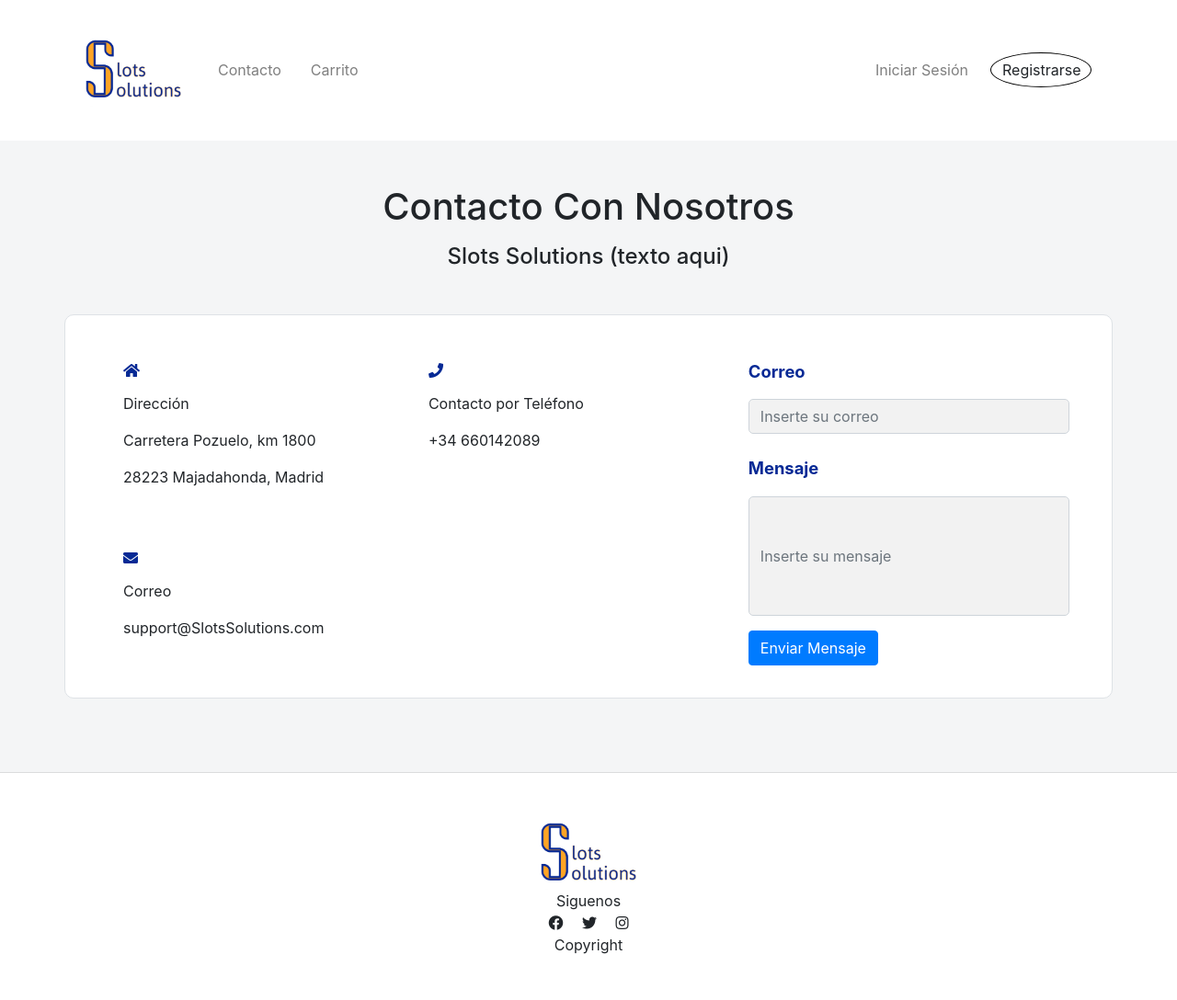
After one commit to cllueca/warehousewars, a Django app: page /contacto/ in a window 1280 px wide. The commit adds this page. Shown: the whole page at 92% size. Run offline with Django 4.2, Linux system fonts and the light colour scheme; some libraries are stand-ins or nearby versions.

Commit message:
Creacion de pag de contacto y grid de inicio

```diff
--- /dev/null
+++ b/ecommerce/templates/ecommerce/contacto.html
@@ -0,0 +1,52 @@
+{% extends "main.html" %}
+{% block content %}
+<section class="color-grey">
+    <div class="container text-center pt-5">
+        <h1>Contacto Con Nosotros</h1>
+        <h4 class="mt-3 mb-5">Slots Solutions (texto aqui)</h4>
+    </div>
+
+    <div class="container bg-light border mt-4">
+        <div class="row">
+            <div class="col-7 mt-5 ml-5">
+                <div class="row mb-5">
+                    <div class="col-6">
+                        <div>
+                            <i class="fas fa-home mb-3 blue-icon"></i>
+                            <p>Dirección</p>
+                            <p>Carretera Pozuelo, km 1800</p>
+                            <p>28223 Majadahonda, Madrid</p>
+                        </div>
+                    </div>
+                    <div class="col-6 mb-3">
+                        <div>
+                            <i class="fas fa-phone mb-3 blue-icon"></i>
+                            <p>Contacto por Teléfono</p>
+                            <p>+34 660142089</p>
+                        </div>
+                    </div>
+                    <div class="col-6 mt-5">
+                        <div>
+                            <i class="fas fa-envelope mb-3 blue-icon"></i>
+                            <p>Correo</p>
+                            <p>support@SlotsSolutions.com</p>
+                        </div>
+                    </div>
+
+                </div>
+            </div>
+            <div class="col-4 ml-3 mt-5">
+                <div class="form-group">
+                    <p class="bold_txt">Correo</p>
+                    <input type="text" class="form-control rounded-input" placeholder="Inserte su correo">
+                    <p class="mt-4 bold_txt">Mensaje</p>
+                    <input type="text" class="form-control rounded-input message-input" placeholder="Inserte su mensaje">
+                    <button type="submit" class="btn btn-primary mt-3">Enviar Mensaje</button>
+                </div>
+            </div>
+        </div>
+    </div>
+    <hr style="margin-top: 80px;">
+
+</section>
+{% endblock content%}
--- a/ecommerce/urls.py
+++ b/ecommerce/urls.py
@@ -3,4 +3,6 @@ from . import views
 
 urlpatterns = [
    path('', views.paginaPrincipal, name="home"),
+   path('contacto/', views.paginaContacto, name="contacto"),
+
 ]
--- a/ecommerce/views.py
+++ b/ecommerce/views.py
@@ -17,12 +17,19 @@ def paginaPrincipal(request):
     try:
         cursor = connection.cursor()
         cursor.execute('SELECT * FROM "Usuarios";')
-        data = dictfetchall(cursor)
+        user = dictfetchall(cursor)
+        cursor.execute('SELECT * FROM "Productos";')
+        product = dictfetchall(cursor)
+
     except Exception as e:
         print("Ha ocurrido un error en la consulta a la BBDD {}".format(e))
     finally:
         cursor.close()
 
 
-    context = {'datos': data}
+    context = {'datos': user, 'producto' : product}
     return render(request, 'ecommerce/inicio.html', context)
+
+def paginaContacto(request):
+
+    return render(request, 'ecommerce/contacto.html')
--- /dev/null
+++ b/static/js/navbarJs.js
@@ -0,0 +1,2 @@
+import 'bootstrap';
+$('.navbar-toggler').collapse();
--- a/static/styles/main.css
+++ b/static/styles/main.css
@@ -1,4 +1,65 @@
 .logo-img{
-    width: 150px;
+    width: 120px;
     height: auto;
 }
+
+.bg-light {
+    background-color: #fff !important;
+}
+
+.color-grey{
+    margin-bottom: 40px;
+    background-color: #F4F5F6;
+}
+
+.border{
+    border-radius: 10px;
+}
+
+.imageCard{
+    width: 200px;
+    height: auto;
+}
+
+.owl-prev {
+    left: 0;
+
+  }
+
+.owl-next {
+    right: 0;
+}
+
+.owl-prev, .owl-next {
+    position: absolute;
+    top: 50%; /* set the top position of the arrows */
+    line-height: 200px; /* adjust the line-height to align with the other elements */
+    transform: translateY(-50%); /* center the arrows vertically */
+  }
+
+
+/*Pagina de Contacto*/
+.blue-icon {
+    color: #062995;
+}
+
+.bold_txt{
+    font-weight: bold;
+    color: #062995;
+    font-size: 1.15em;
+
+}
+/*Fin Página de Contacto*/
+
+/*Página de Contacto*/
+.rounded-input {
+    background-color: #f2f2f2;
+    border-radius: 5px;
+  }
+
+  .message-input {
+    height: 130px;
+    line-height: 100px;
+    vertical-align: top;
+  }
+  /*Fin Página de Contacto*/
--- a/static/styles/navbar.css
+++ b/static/styles/navbar.css
@@ -1,5 +1,7 @@
 .custom-oval {
+    width: 110px;
     border-radius: 50%;
     border: 1px solid black;
     background-color: transparent;
+
 }
--- a/templates/footer.html
+++ b/templates/footer.html
@@ -1,5 +1,5 @@
 {% load static %}
-<footer class="footer text-center">
+<footer class="footer text-center mt-5">
     <div class="container">
       <img src="{% static 'images/SlotsSolutions.jpg' %}" alt="Logo" class="footer-logo logo-img">
       <div class="text-center">Siguenos</div>
--- a/templates/main.html
+++ b/templates/main.html
@@ -7,6 +7,7 @@
     <meta name="viewport" content="width=device-width, initial-scale=1.0" />
     <link rel="shortcut icon" href="assets/favicon.ico" type="image/x-icon" />
 
+    <script src="https://code.jquery.com/jquery-3.6.0.min.js"></script>
 
     <link rel="stylesheet" href="https://maxcdn.bootstrapcdn.com/bootstrap/4.5.2/css/bootstrap.min.css">
     <script src="https://maxcdn.bootstrapcdn.com/bootstrap/4.5.2/js/bootstrap.min.js"></script>
@@ -14,10 +15,25 @@
 
     <link rel="stylesheet" href="{% static 'styles/main.css' %}" />
     <link rel="stylesheet" href="{% static 'styles/navbar.css' %}" />
+
+    <link rel="stylesheet" href="{% static 'js/navbarJs.js' %}" />
+
+    <link rel="stylesheet" href="https://cdnjs.cloudflare.com/ajax/libs/OwlCarousel2/2.3.4/assets/owl.carousel.css">
+    <script src="https://cdnjs.cloudflare.com/ajax/libs/OwlCarousel2/2.3.4/owl.carousel.min.js"></script>
+    <script>
+      $(document).ready(function(){
+      $('.owl-carousel').owlCarousel({
+        nav: true,
+        autoplay: true,
+        autoplayTimeout:3000,
+        });
+      });
+    </script>
+
     <title>Warehouse Wars</title>
   </head>
 
-  <body>
+  <body class="pb-5">
     {% include 'navbar.html' %}
 
     {% block content %}
@@ -26,4 +42,5 @@
 
     {% include 'footer.html' %}
   </body>
+
 </html>
--- a/templates/navbar.html
+++ b/templates/navbar.html
@@ -2,8 +2,12 @@
 <nav class="navbar navbar-expand-lg navbar-light bg-light mt-4 mb-4">
     <div class="container">
         <img src="{% static 'images/SlotsSolutions.jpg' %}" alt="Logo" class="navbar-brand logo-img">
-        <div class="navbar-nav ml-3">
-        <a href="#" class="nav-item nav-link mx-2">Contacto</a>
+        <button class="navbar-toggler" type="button" data-toggle="collapse" data-target="#navbarNavDropdown" aria-controls="navbarNav" aria-expanded="false" aria-label="Toggle navigation">
+            <span class="navbar-toggler-icon"></span>
+        </button>
+        <div class="collapse navbar-collapse" id="navbarNavDropdown">
+            <div class="navbar-nav">
+                <a href="{% url 'contacto' %}" class="nav-item nav-link mx-2">Contacto</a>
             </div>
             <div class="navbar-nav">
                 <a href="#" class="nav-item nav-link mx-2">Carrito</a>
@@ -12,7 +16,8 @@
                 <a href="#" class="nav-item nav-link mx-2">Iniciar Sesión</a>
             </div>
             <div class="navbar-nav ">
-        <a href="#" class="btn mx-2 custom-oval">Registrarse</a>
+                <a href="#" class="btn mx-2 custom-oval" style="width: 110px;">Registrarse</a>
+            </div>
         </div>
     </div>
 </nav>
```
Also changed, not shown: ecommerce/templates/ecommerce/inicio.html (+51 -2 lines). Lines whose indentation alone changed are shown as unchanged.
